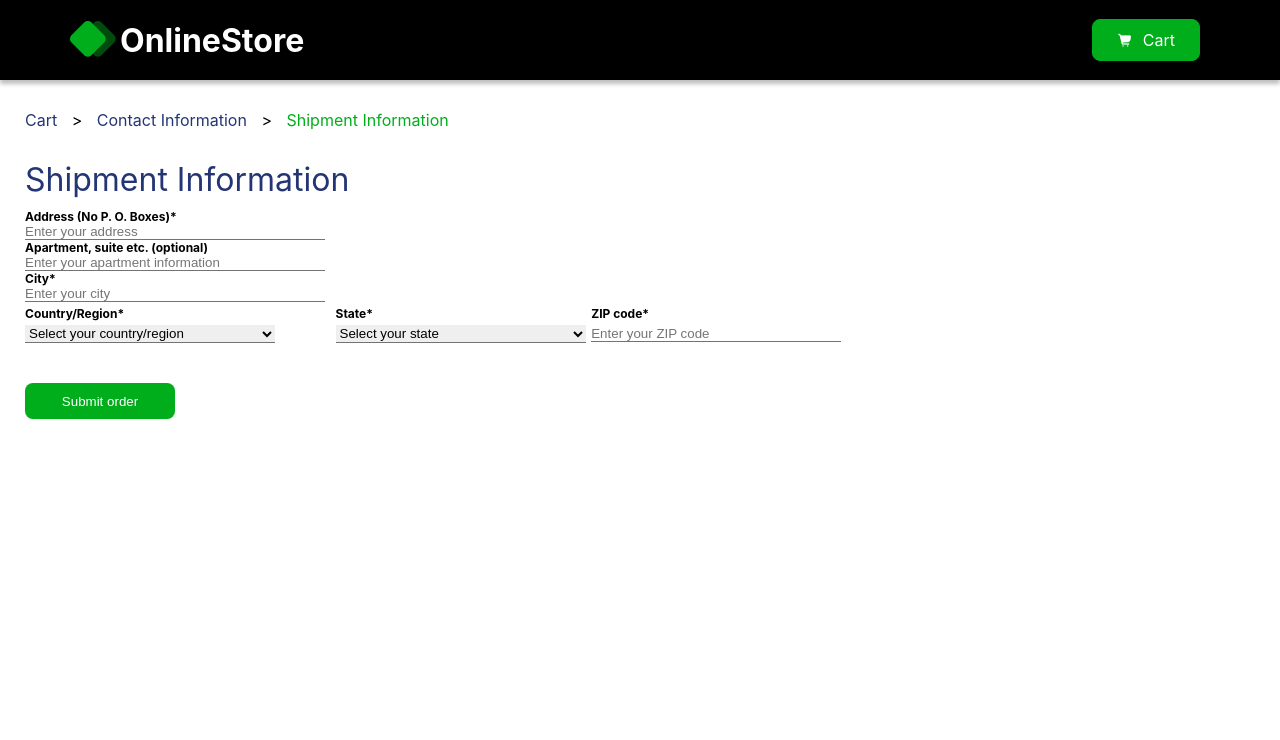
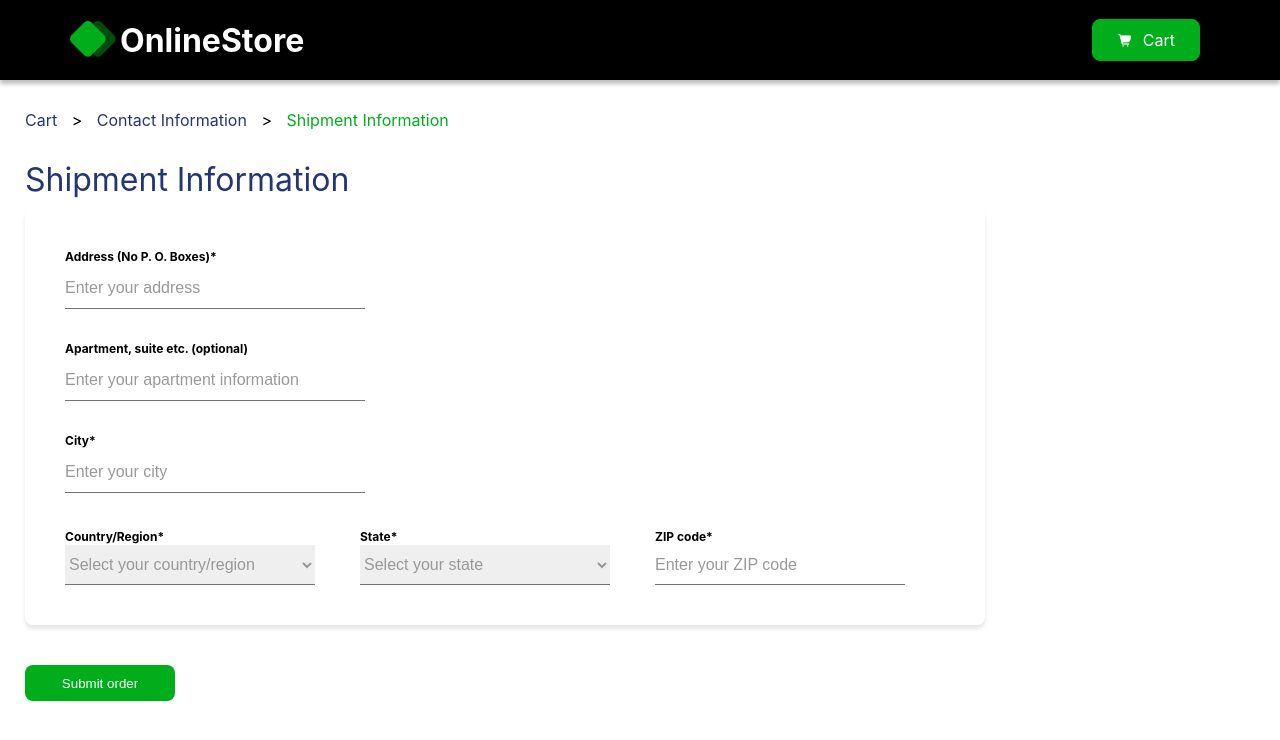
Before and after one commit to D1gger1/react-routing, a React (Vite) app: page /checkout/ShipmentInformation in a window 1280 px wide. Shown: the top 740 px of the page. Built offline with nearby package versions, Linux system fonts and the light colour scheme.

Commit message:
Edit useNavigate in Shipment Information

```diff
--- a/src/pages/checkout/ContactInformation.module.css
+++ b/src/pages/checkout/ContactInformation.module.css
@@ -44,6 +44,13 @@
 
 }
 
+.inputField::placeholder {
+    font-family: Paragraph 3/Regular;
+    font-size: 16px;
+    color: #999;
+}
+
+
 .inputField:focus{
     border-bottom: 1px solid rgba(36, 53, 115, 1);
 }
@@ -54,8 +61,9 @@
 }
 
 .error{
+    font-size: 10px;
+    color: rgba(255, 86, 32, 1);
     margin-top: 4px;
-    color: rgba(255, 86, 32, 1);
 }
 
 .titleField {
@@ -63,12 +71,6 @@
     font-size: 12px;
     font-weight: 700;
     width: 100px;
-}
-
-.placeholder {
-    font-family: Paragraph 3/Regular;
-    font-size: 16px;
-    color: #999;
 }
 
 .nextStep {
--- a/src/pages/checkout/ShipmentInformation.jsx
+++ b/src/pages/checkout/ShipmentInformation.jsx
@@ -2,9 +2,11 @@ import React from "react";
 import Breadcrumb from "../../components/Breadcrumb";
 import { useFormik } from "formik";
 import * as Yup from "yup"
+import { useNavigate } from "react-router-dom";
 import styles from './ShipmentInformation.module.css'
 
 export default function ShipmentInformation() {
+    const navigate = useNavigate();
 
     const formik = useFormik({
         initialValues: {
@@ -25,6 +27,7 @@ export default function ShipmentInformation() {
         }),
         onSubmit: (values) => {
             console.log('Shipment Information', values);
+            navigate("/checkout/FinallOrder");
         },
     });
 
@@ -45,18 +48,18 @@ export default function ShipmentInformation() {
                             placeholder="Enter your address"
                             onChange={formik.handleChange}
                             value={formik.values.address}
-                            className={styles.inputField}
+                            className={`${styles.inputField} ${formik.errors.address ? styles.errorInput : ""}`}
                         />
-                        {formik.errors.address && <div className={styles.erros}>{formik.errors.address}</div>}
+                        {formik.errors.address && <div className={styles.errors}>{formik.errors.address}</div>}
                     </div>
 
                     <div className={styles.fieldColumn}>
                         <label className={styles.labelField}>Apartment, suite etc. (optional)</label>
                         <input type="text"
-                            name="apartament"
+                            name="apartment"
                             placeholder="Enter your apartment information"
                             onChange={formik.handleChange}
-                            value={formik.values.apartament}
+                            value={formik.values.apartment}
                             className={styles.inputField}
                         />
                     </div>
@@ -68,7 +71,7 @@ export default function ShipmentInformation() {
                             placeholder="Enter your city"
                             onChange={formik.handleChange}
                             value={formik.values.city}
-                            className={styles.inputField}
+                            className={`${styles.inputField} ${formik.errors.city ? styles.errorInput : ""}`}
                         />
                         {formik.errors.city && <div className={styles.errors}>{formik.errors.city}</div>}
 
@@ -80,7 +83,7 @@ export default function ShipmentInformation() {
                                 name="country"
                                 onChange={formik.handleChange}
                                 value={formik.values.country}
-                                className={styles.inputFieldRow}
+                                className={`${styles.inputFieldRow} ${formik.errors.country ? styles.errorInput : ""}`}
                             >
                                 <option value="">Select your country/region</option>
                                 <option value="DE">Germany</option>
@@ -98,7 +101,7 @@ export default function ShipmentInformation() {
                                 name="state"
                                 onChange={formik.handleChange}
                                 value={formik.values.state}
-                                className={styles.inputFieldRow}
+                                className={`${styles.inputFieldRow} ${formik.errors.state ? styles.errorInput : ""}`}
                             >
                                 <option value="">Select your state</option>
                                 <option value="TH">Thuringia</option>
@@ -118,9 +121,9 @@ export default function ShipmentInformation() {
                                 placeholder="Enter your ZIP code"
                                 onChange={formik.handleChange}
                                 value={formik.values.zip}
-                                className={styles.inputFieldRow}
+                                className={`${styles.inputFieldRow} ${formik.errors.zip ? styles.errorInput : ""}`}
                             />
-                            {formik.errors.zip && <div className={styles.erros}>{formik.errors.zip}</div>}
+                            {formik.errors.zip && <div className={styles.errors}>{formik.errors.zip}</div>}
                         </div>
                     </div>
                 </div>
--- a/src/pages/checkout/ShipmentInformation.module.css
+++ b/src/pages/checkout/ShipmentInformation.module.css
@@ -20,19 +20,25 @@
 }
 
 .containerForm {
+    border: 1px;
+    border-radius: 8px;
+    box-shadow: 0px 4px 4px 0px rgba(0, 0, 0, 0.1);
     width: 960px;
+    padding: 40px;
 }
 
 .fieldColumn {
     display: flex;
     flex-direction: column;
-
+    margin-bottom: 32px;
 }
 
 .fieldRows {
     display: flex;
     flex-direction: row;
+    justify-content: space-between;
     width: 840px;
+    position: relative;
 }
 
 .inputField {
@@ -40,13 +46,46 @@
     outline: none;
     border-bottom: 1px solid rgba(115, 115, 115, 1);
     width: 300px;
+    height: 40px;
+}
+
+.inputField::placeholder {
+    font-family: Paragraph 3/Regular;
+    font-size: 16px;
+    color: #999;
+
 }
 
 .inputFieldRow {
+    display: block;
     border: none;
     outline: none;
     border-bottom: 1px solid rgba(115, 115, 115, 1);
     width: 250px;
+    height: 40px;
+
+}
+
+.inputFieldRow::placeholder {
+    font-family: Paragraph 3/Regular;
+    font-size: 16px;
+    color: #999;
+}
+
+.inputFieldRow:optional {
+    font-family: Paragraph 3/Regular;
+    font-size: 16px;
+    color: #999;
+}
+
+.errors {
+    font-size: 10px;
+    color: rgba(255, 86, 32, 1);
+    margin-top: 4px;
+}
+
+.errorInput {
+    border-bottom: 1px solid rgba(255, 86, 32, 1);
 }
 
 .labelField {
@@ -54,12 +93,10 @@
     font-size: 12px;
     font-weight: 700;
     width: 200px;
+    margin-bottom: 5px;
 }
 
-
-
-
-.submit{
+.submit {
     color: white;
     background-color: rgba(0, 174, 28, 1);
     box-shadow: 0px 1px 2px 0px rgba(16, 24, 40, 0.05);
@@ -70,3 +107,11 @@
     margin-top: 40px;
     cursor: pointer;
 }
+
+.submit:hover{
+    border: 1px solid rgba(92, 225, 113, 1);
+}
+
+.submit:active{
+    background-color: rgba(12, 213, 43, 1);
+}
```
